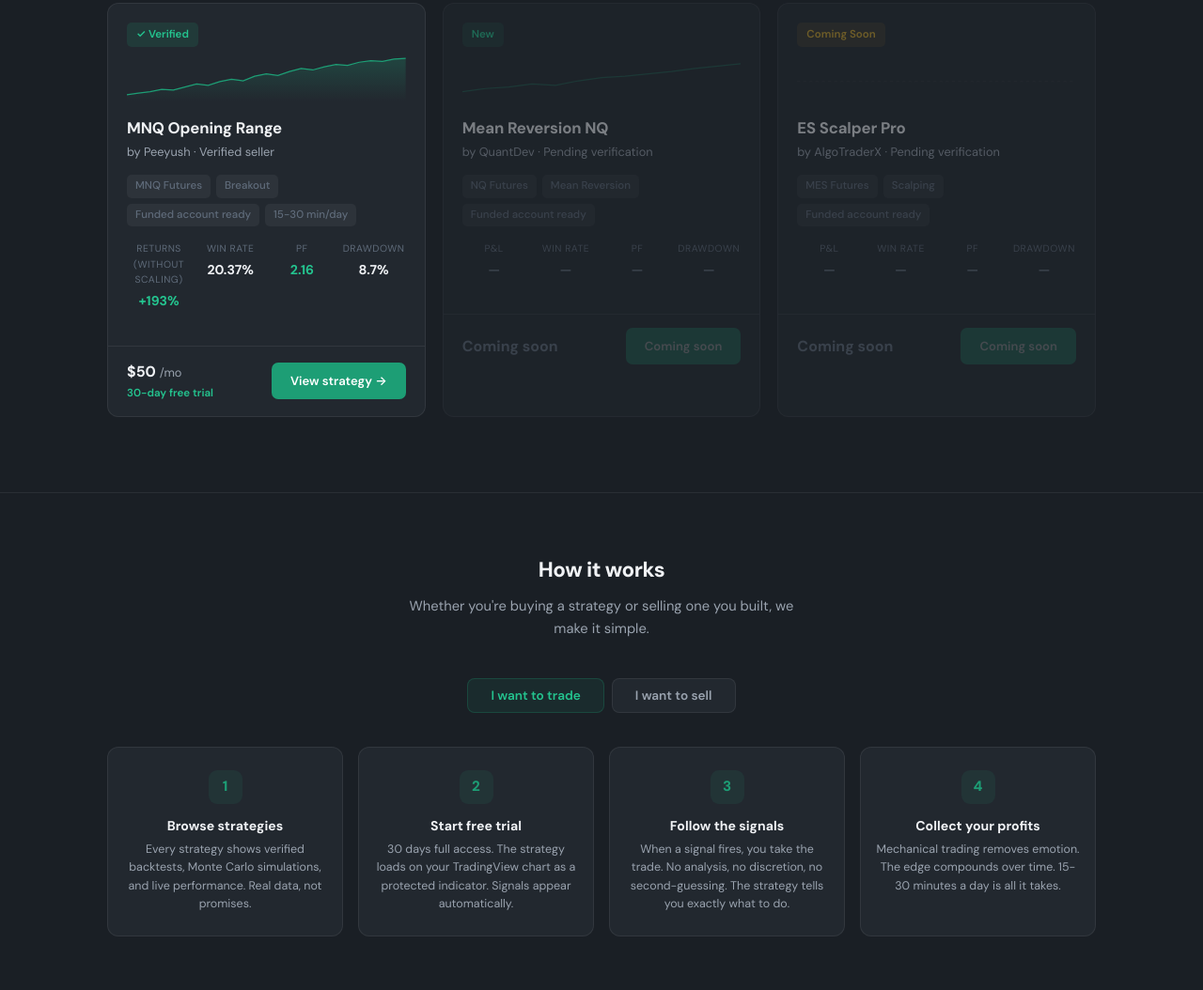
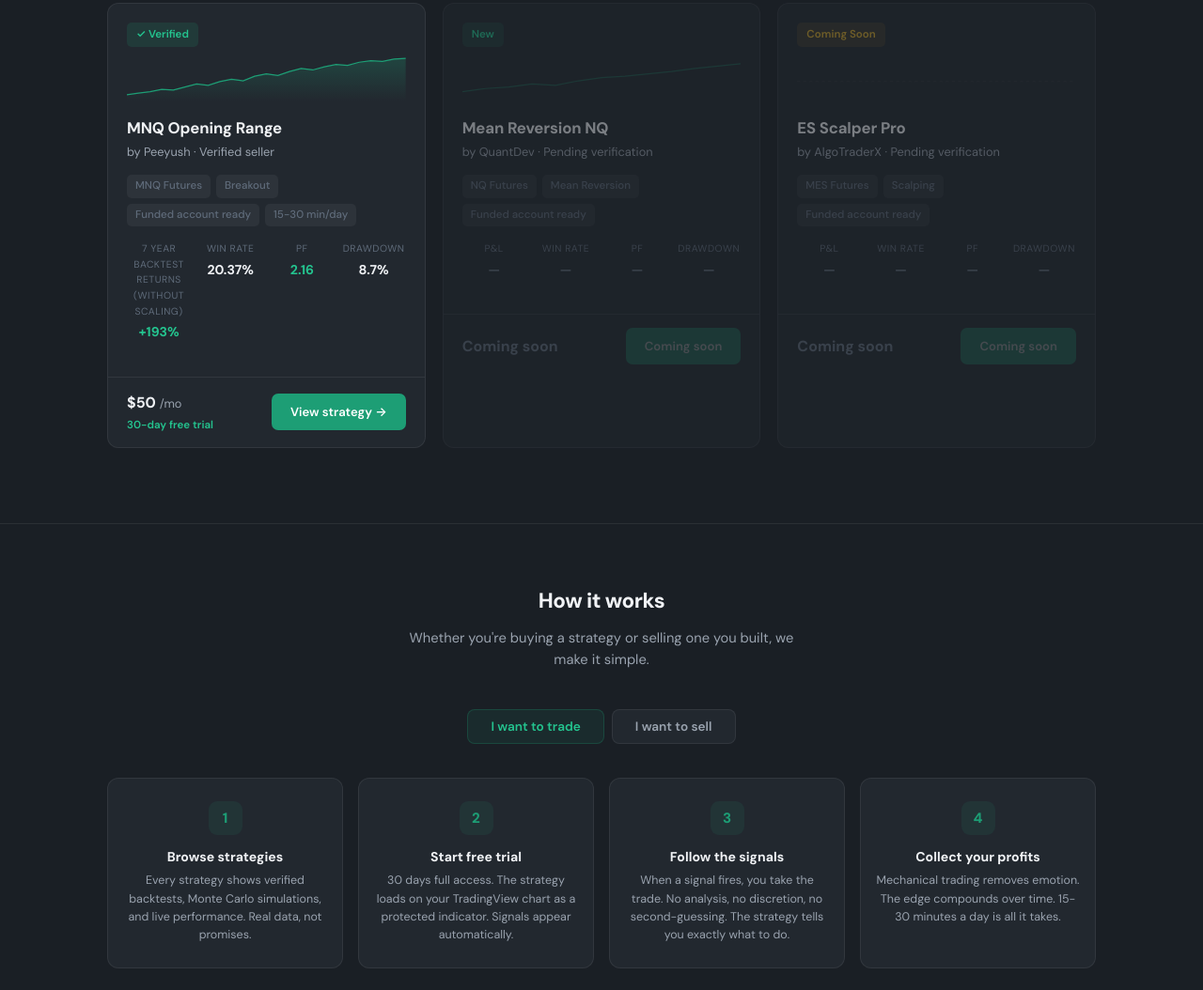
Before and after one commit to peeyushpoudel-ui/myquantstrategy, a website: page index.html in a window 1280 px wide. Shown: the part 1110-2164 px from the top of the page at 94% size. Drawn offline with Linux system fonts and the light colour scheme; no server answers.

Commit message:
Update index.html

```diff
--- a/index.html
+++ b/index.html
@@ -125,7 +125,7 @@
       <div class="card-body">
         <div class="card-title">MNQ Opening Range</div><div class="card-seller">by Peeyush · Verified seller</div>
         <div class="card-tags"><span class="tag">MNQ Futures</span><span class="tag">Breakout</span><span class="tag">Funded account ready</span><span class="tag">15-30 min/day</span></div>
-        <div class="card-metrics"><div class="metric"><div class="metric-label">Returns (without scaling)</div><div class="metric-value green">+193%</div></div><div class="metric"><div class="metric-label">Win Rate</div><div class="metric-value">20.37%</div></div><div class="metric"><div class="metric-label">PF</div><div class="metric-value green">2.16</div></div><div class="metric"><div class="metric-label">Drawdown</div><div class="metric-value">8.7%</div></div></div>
+        <div class="card-metrics"><div class="metric"><div class="metric-label">7 year backtest Returns (without scaling)</div><div class="metric-value green">+193%</div></div><div class="metric"><div class="metric-label">Win Rate</div><div class="metric-value">20.37%</div></div><div class="metric"><div class="metric-label">PF</div><div class="metric-value green">2.16</div></div><div class="metric"><div class="metric-label">Drawdown</div><div class="metric-value">8.7%</div></div></div>
       </div>
       <div class="card-footer"><div><div class="card-price">$50 <span class="per">/mo</span></div><div class="card-trial">30-day free trial</div></div><a href="strategy.html" class="card-cta">View strategy →</a></div>
     </div>
```
